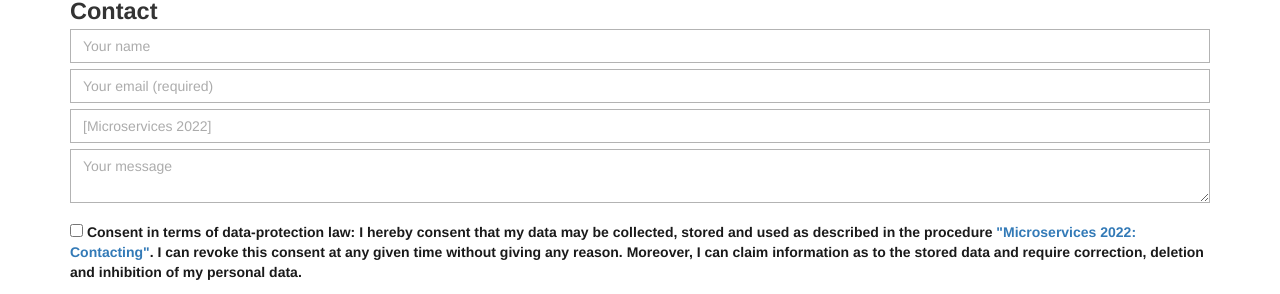
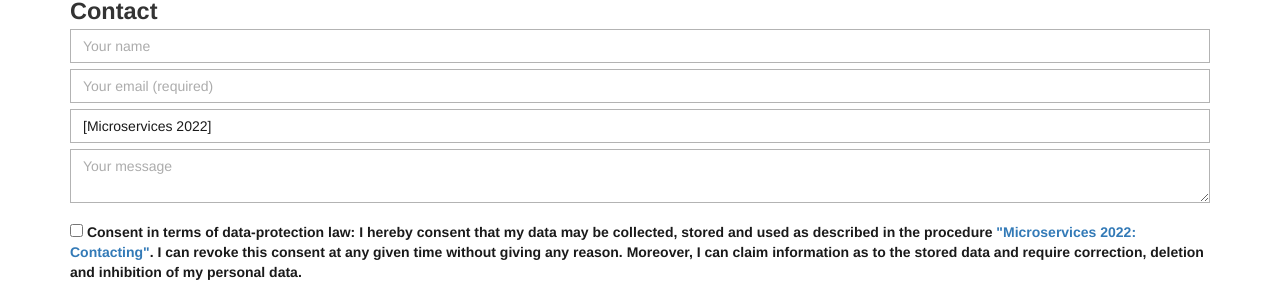
Before and after one commit to microservices-community/microservices-2022, a Jekyll site: the page built from contact.md, in a window 1280 px wide. Shown: the part 531-825 px from the top of the page. Built offline with Jekyll 4.4.1, drawn with Linux system fonts in a browser that asks for light colours.

Commit message:
add default value to subject in contact form

```diff
--- a/contact.md
+++ b/contact.md
@@ -8,7 +8,7 @@ layout: page
 <form method="POST" action="https://formspree.io/f/xnqwjanz">
   <input type="text" name="name" placeholder="Your name">
   <input type="email" name="email" placeholder="Your email (required)" required="required">
-  <input type="text" name="subject" placeholder="[Microservices 2022]">
+  <input type="text" name="subject" value="[Microservices 2022]">
   <textarea name="message" placeholder="Your message"></textarea>
   <label for="confirmation"><input type="checkbox" id="confirmation" name="confirmation" value="confirmation" required="required" />
     Consent in terms of data-protection law: I hereby consent that my data may be collected, stored and used as described in the procedure <a href="{{ '/gdpr_contact/' | relative_url }}" target="_blank">"Microservices 2022: Contacting"</a>. I can revoke this consent at any given time without giving any reason. Moreover, I can claim information as to the stored data and require correction, deletion and inhibition of my personal data.
```
